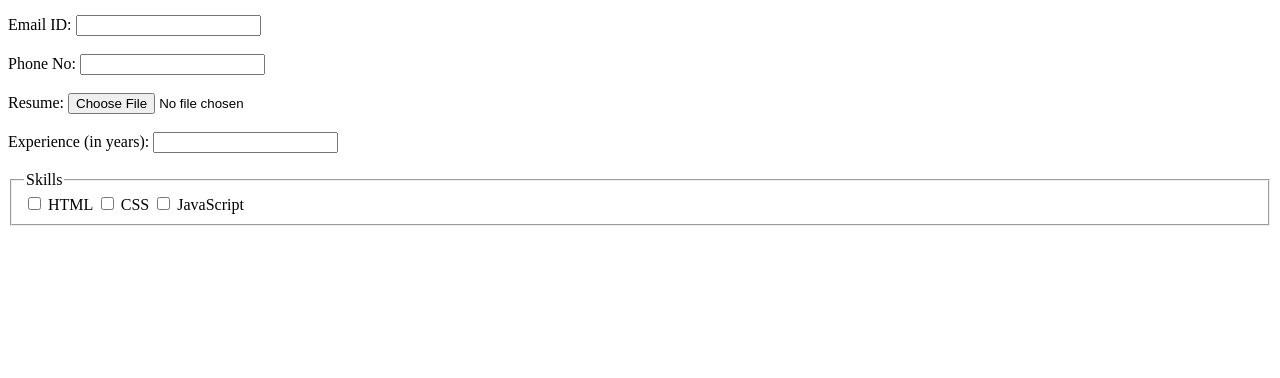
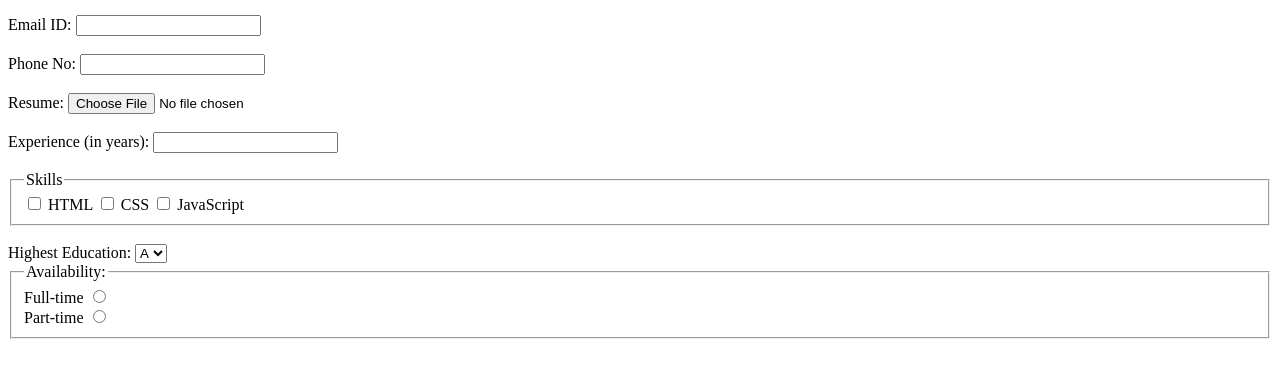
Before and after one commit to harshithaa23/web_development, a plain HTML site: page p1.html in a window 1280 px wide. Shown: the part 104-482 px from the top of the page. Drawn offline with Linux system fonts and the light colour scheme.

Commit message:
changed html code

```diff
--- a/p1.html
+++ b/p1.html
@@ -28,6 +28,19 @@
          <input type="checkbox" id="js">
         <label for="js">JavaScript</label>
     </fieldset>
-
+    <br>
+    <label for="edu">Highest Education:</label>
+    <select name="edu" id="edu">
+        <option value="A">A</option>
+        <option value="B">B</option>
+        <option value="C">C</option>
+    </select>
+    <fieldset>
+        <legend>Availability:</legend>
+        <label for="ft">Full-time</label>
+        <input type="radio" name="typ" id="ft"><br>
+        <label for="pt">Part-time</label>
+        <input type="radio" name="typ" id="ft">
+    </fieldset>
 </body>
 </html>
```
